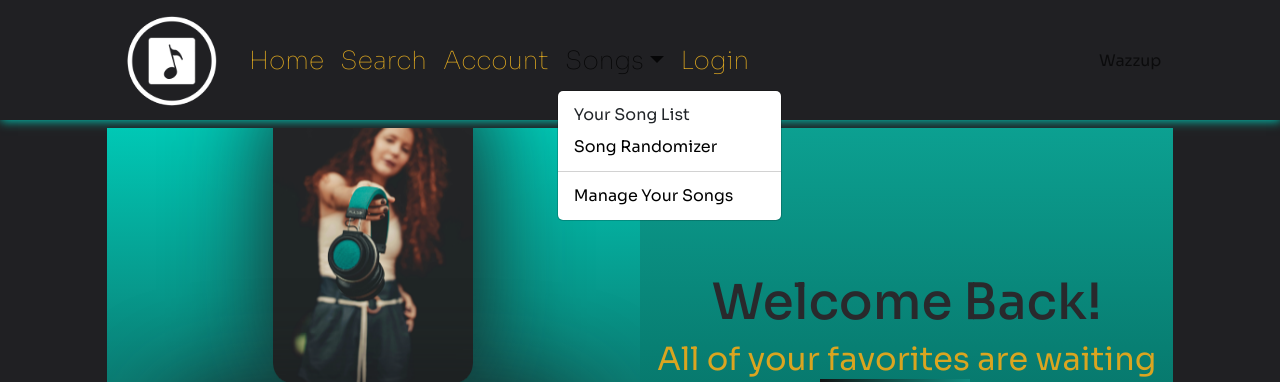
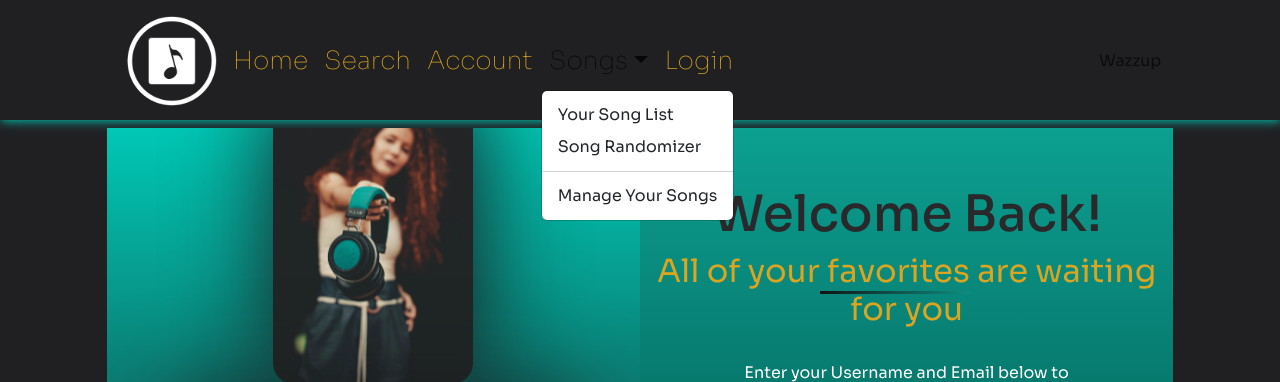
Before and after one commit to Mckreames/Grace-Note, a React (Create React App) app: page /sign-up in a window 1280 px wide. Both pictures are taken after a click on the link "Songs". Shown: the top 382 px of the page. Built offline with nearby package versions, Linux system fonts and the light colour scheme.

Commit message:
readme completed and error messsages fixed

```diff
--- a/src/Components/GraceNoteNav/GraceNoteNav.jsx
+++ b/src/Components/GraceNoteNav/GraceNoteNav.jsx
@@ -25,60 +25,41 @@ export default function GraceNoteNav() {
   return (
     <div className="mb-2 nav-sect">
       <Navbar className="offset-1 col-10" expand="md" style={{ zIndex: 999 }}>
-        <NavbarBrand className="nav-brand">
+        <div className="nav-brand">
           <Link to="/">
             <img className="app-logo" alt="logo" src={logo} />
           </Link>
-        </NavbarBrand>
+        </div>
         <NavbarToggler onClick={toggle} />
         <Collapse isOpen={isOpen} navbar>
           <Nav className="me-auto" navbar>
-            <NavItem>
-              <Link to="/" style={{ textDecoration: "none" }}>
-                <NavLink>Home</NavLink>
-              </Link>
-            </NavItem>
-            <NavItem>
-              <Link to="/song-search" style={{ textDecoration: "none" }}>
-                <NavLink>Search</NavLink>
-              </Link>
-            </NavItem>
-            <NavItem>
-              <Link to="/account" style={{ textDecoration: "none" }}>
-                <NavLink>Account</NavLink>
-              </Link>
-            </NavItem>
+            <NavLink tag={Link} to="/">
+              Home
+            </NavLink>
+            <NavLink tag={Link} to="/song-search">
+              Search
+            </NavLink>
+            <NavLink tag={Link} to="/account">
+              Account
+            </NavLink>
             <UncontrolledDropdown nav inNavbar>
               <DropdownToggle nav caret>
                 Songs
               </DropdownToggle>
               <DropdownMenu>
                 <DropdownItem>Your Song List</DropdownItem>
-                <DropdownItem>
-                  <Link
-                    to="/Randomizer"
-                    style={{ textDecoration: "none", color: "black" }}
-                  >
-                    Song Randomizer
-                  </Link>
+                <DropdownItem tag={Link} to="/Randomizer">
+                  Song Randomizer
                 </DropdownItem>
-
                 <DropdownItem divider />
-                <DropdownItem>
-                  <Link
-                    to="/song-add"
-                    style={{ textDecoration: "none", color: "black" }}
-                  >
-                    Manage Your Songs
-                  </Link>
+                <DropdownItem tag={Link} to="/song-add">
+                  Manage Your Songs
                 </DropdownItem>
               </DropdownMenu>
             </UncontrolledDropdown>
-            <NavItem>
-              <Link to="/sign-up" style={{ textDecoration: "none" }}>
-                <NavLink>Login</NavLink>
-              </Link>
-            </NavItem>
+            <NavLink tag={Link} to="/sign-up">
+              Login
+            </NavLink>
           </Nav>
           <NavbarText>Wazzup</NavbarText>
         </Collapse>
--- a/src/Components/Home/Home.jsx
+++ b/src/Components/Home/Home.jsx
@@ -219,10 +219,6 @@ export default function Home() {
                 },
               ]}
             />
-            {/* <img className="col-12 home-img"
-                            alt="A man performing into a mic"
-                            src={reach}
-                        /> */}
           </div>
         </div>
         <div className="container-fluid row d-flex call-to-action-sect">
--- a/src/Components/Search/Search.jsx
+++ b/src/Components/Search/Search.jsx
@@ -7,6 +7,7 @@ import {
   AccordionHeader,
   AccordionItem,
   NavLink,
+  Row,
 } from "reactstrap";
 
 export default function Search() {
@@ -23,7 +24,7 @@ export default function Search() {
   };
 
   const handleSubmit = async (event) => {
-    if (event === undefined) {
+    if (event === undefined || event === null || event === " ") {
       return;
     } else {
       event.preventDefault();
@@ -57,6 +58,7 @@ export default function Search() {
         </h2>
         <form className="mb-3" onSubmit={handleSubmit}>
           <input
+            required
             aria-label="search"
             type="search"
             id="search"
@@ -99,7 +101,6 @@ export default function Search() {
                   key={item.id}
                   className="col-12 col-xl-3 p-2 p-xl-3 m-2 m-xl-3 li-result"
                 >
-                  <row>
                   <img
                     className="mb-2 d-sm-none d-xl-block li-img"
                     src={item.artist.picture_medium}
@@ -121,7 +122,6 @@ export default function Search() {
                       Artist: {item.artist.name}
                     </p>
                   </div>
-                  </row>
                 </li>
               ))}
             </ul>
--- a/src/Components/SignUp/SignUp.jsx
+++ b/src/Components/SignUp/SignUp.jsx
@@ -206,7 +206,7 @@ export default function SignUp() {
       </div>
       <div className="col-6 pt-sm-5 sign-up-form">
         <div className="offset-sm-1 offset-xl-0 col-sm-10 col-xl-12 pb-5 pb-xl-none form-container">
-          <h1 className="mt-5 pt-5 color-light-grey welcome-back">
+          <h1 className="mt-5 mt-xl-0 pt-5 pt-xl-2 color-light-grey welcome-back">
             Welcome Back!
           </h1>
           <h2 className="pb-sm-4 ">
```
Also changed, not shown: public/logo192.png (added), 1 other file (tests, documents, lock files or other folders). Lines whose indentation alone changed are shown as unchanged.
